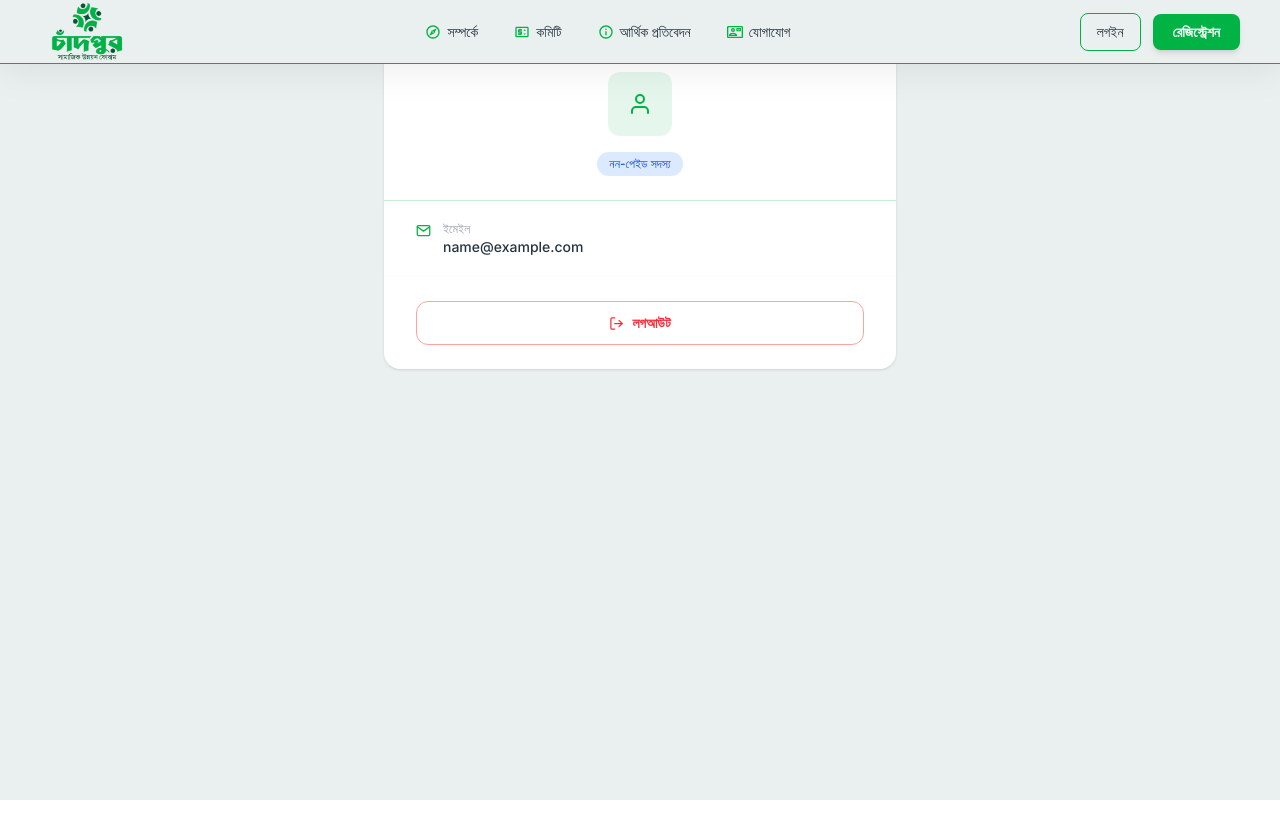
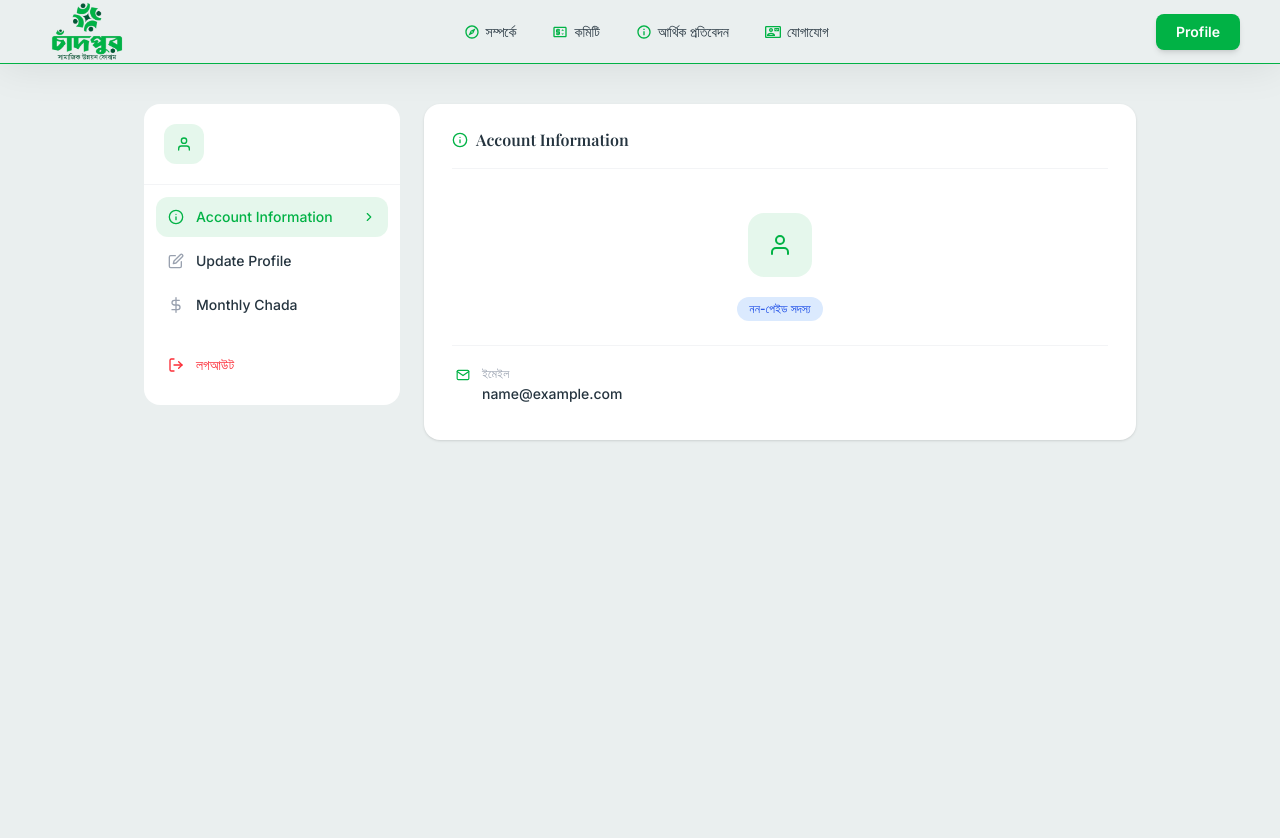
Before and after one commit to nuruddin-osman/chandpur-samajik-unnoyon-forum, a Next.js app in the folder frontend/: page /pages/profile in a window 1280 px wide. Shown: the top 838 px of the page. Before the commit the page ends 800 px from the top, so only its background shows below. Built offline with nearby package versions, Linux system fonts and the light colour scheme; sample sign-in values are in the browser's storage; a web font is replaced by a local one.

Commit message:
Profile page redesign done

```diff
--- a/frontend/src/app/layout.js
+++ b/frontend/src/app/layout.js
@@ -24,7 +24,7 @@ export default function RootLayout({ children }) {
       <body>
         <Providers>
           <Navbar />
-          {children}
+          <main className="pt-16">{children}</main>
         </Providers>
       </body>
     </html>
--- a/frontend/src/app/pages/profile/page.jsx
+++ b/frontend/src/app/pages/profile/page.jsx
@@ -1,46 +1,35 @@
-// app/profile/page.jsx
 "use client";
 
+import { useState, useEffect } from "react";
 import { useSelector, useDispatch } from "react-redux";
 import { useRouter } from "next/navigation";
-import { useEffect } from "react";
 import {
   FiUser,
-  FiPhone,
-  FiMail,
-  FiMapPin,
-  FiHome,
-  FiBriefcase,
-  FiDroplet,
-  FiCreditCard,
-  FiUsers,
-  FiCalendar,
   FiLogOut,
+  FiMenu,
+  FiX,
+  FiInfo,
+  FiEdit,
+  FiDollarSign,
+  FiChevronRight,
 } from "react-icons/fi";
 import { logout } from "@/store/auth/authSlice";
+import AccountInformation from "./profile-items/AccountInformation";
+import MonthlyChanda from "./profile-items/MonthlyChanda";
+import UpdateProfile from "./profile-items/UpdateProfile";
 
-const InfoRow = ({ icon, label, value }) =>
-  value ? (
-    <div className="flex items-start gap-3 py-3 border-b border-border-prim/20 last:border-0">
-      <span className="text-button-bg mt-0.5">{icon}</span>
-      <div>
-        <p className="text-xs text-gray-400">{label}</p>
-        <p className="text-sm font-medium text-text">{value}</p>
-      </div>
-    </div>
-  ) : null;
-
-const occupationMap = {
-  student: "ছাত্র",
-  employee: "চাকরিজীবী",
-  student_employee: "ছাত্র + চাকরিজীবী",
-  others: "অন্যান্য",
-};
+const navItems = [
+  { key: "info", label: "Account Information", icon: <FiInfo size={16} /> },
+  { key: "update", label: "Update Profile", icon: <FiEdit size={16} /> },
+  { key: "chanda", label: "Monthly Chada", icon: <FiDollarSign size={16} /> },
+];
 
 const page = () => {
   const { user, token } = useSelector((state) => state.auth);
   const dispatch = useDispatch();
   const router = useRouter();
+  const [active, setActive] = useState("info");
+  const [sidebarOpen, setSidebarOpen] = useState(false);
 
   useEffect(() => {
     if (!token) router.push("/pages/login");
@@ -48,95 +37,143 @@ const page = () => {
 
   if (!user) return null;
 
-  const dob = user.dateOfBirth
-    ? new Date(user.dateOfBirth).toLocaleDateString("bn-BD")
-    : null;
-
   const handleLogout = () => {
     dispatch(logout());
     router.push("/pages/login");
   };
+
+  const handleNav = (key) => {
+    setActive(key);
+    setSidebarOpen(false);
+  };
+
+  const renderContent = () => {
+    if (active === "info") return <AccountInformation user={user} />;
+    if (active === "update") return <UpdateProfile />;
+    if (active === "chanda") return <MonthlyChanda />;
+  };
+
+  const activeLabel = navItems.find((n) => n.key === active)?.label;
   return (
-    <div className="min-h-screen bg-section-bg-gray py-10 px-4 font-inter">
-      <div className="max-w-lg mx-auto">
-        {/* Header */}
-        <div className="bg-white rounded-t-2xl shadow-sm px-8 pt-8 pb-6 text-center border-b border-border-prim/20">
-          <div className="w-16 h-16 bg-button-bg/10 rounded-xl flex items-center justify-center mx-auto mb-4">
-            <FiUser className="text-button-bg text-2xl" />
-          </div>
-          <h1 className="text-2xl font-bold text-heading font-playfair">
-            {user.fullName}
-          </h1>
-          <div className="flex items-center justify-center gap-2 mt-2">
-            <span className="text-xs px-3 py-1 rounded-full bg-blue-100 text-blue-700 font-medium">
-              {user.memberType === "paid" ? "পেইড সদস্য" : "নন-পেইড সদস্য"}
-            </span>
-          </div>
-        </div>
+    <div className="min-h-screen bg-section-bg-gray font-inter">
+      {/* Top bar — mobile only */}
+      <div className="lg:hidden flex items-center justify-between px-4 py-3 bg-white border-b border-gray-100 sticky top-0 z-30">
+        <button
+          onClick={() => setSidebarOpen(true)}
+          className="p-2 rounded-xl hover:bg-gray-50 text-text"
+        >
+          <FiMenu size={20} />
+        </button>
+        <span className="text-sm font-semibold text-heading font-playfair">
+          {activeLabel}
+        </span>
+        <div className="w-9" />
+      </div>
 
-        {/* Info */}
-        <div className="bg-white shadow-sm px-6 md:px-8 py-2">
-          <InfoRow
-            icon={<FiUser size={15} />}
-            label="পিতার নাম"
-            value={user.fatherName}
-          />
-          <InfoRow
-            icon={<FiCalendar size={15} />}
-            label="জন্ম তারিখ"
-            value={dob}
-          />
-          <InfoRow
-            icon={<FiUser size={15} />}
-            label="বয়স"
-            value={user.age ? `${user.age} বছর` : null}
-          />
-          <InfoRow
-            icon={<FiDroplet size={15} />}
-            label="রক্তের গ্রুপ"
-            value={user.bloodGroup}
-          />
-          <InfoRow
-            icon={<FiCreditCard size={15} />}
-            label="NID / জন্ম নিবন্ধন"
-            value={user.nid}
-          />
-          <InfoRow
-            icon={<FiPhone size={15} />}
-            label="ফোন নম্বর"
-            value={user.phone}
-          />
-          <InfoRow
-            icon={<FiMail size={15} />}
-            label="ইমেইল"
-            value={user.email}
-          />
-          <InfoRow
-            icon={<FiMapPin size={15} />}
-            label="গ্রাম"
-            value={user.village}
-          />
-          <InfoRow
-            icon={<FiHome size={15} />}
-            label="বাড়ির নাম / নম্বর"
-            value={user.houseName}
-          />
-          <InfoRow
-            icon={<FiBriefcase size={15} />}
-            label="পেশা"
-            value={occupationMap[user.occupation]}
-          />
-        </div>
+      {/* Mobile overlay */}
+      {sidebarOpen && (
+        <div
+          className="fixed inset-0 bg-black/30 z-10 lg:hidden"
+          onClick={() => setSidebarOpen(false)}
+        />
+      )}
 
-        {/* Logout */}
-        <div className="bg-white rounded-b-2xl shadow-sm px-6 md:px-8 pb-6 pt-2">
-          <button
-            onClick={handleLogout}
-            className="mt-4 w-full h-11 border border-red-300 text-red-500 hover:bg-red-50 rounded-xl text-sm font-semibold transition-all duration-200 flex items-center justify-center gap-2"
+      <div className="max-w-5xl mx-auto px-4 py-6 lg:py-10">
+        <div className="flex gap-6 items-start">
+          {/* ── Sidebar ── */}
+          <aside
+            className={`
+              fixed top-0 left-0 h-full w-72 bg-white z-20 shadow-xl
+              transform transition-transform duration-300 ease-in-out
+              lg:static lg:h-auto lg:w-64 lg:shadow-none lg:rounded-2xl
+              lg:transform-none lg:transition-none lg:shrink-0
+              ${sidebarOpen ? "translate-x-0" : "-translate-x-full lg:translate-x-0"}
+            `}
           >
-            <FiLogOut size={15} />
-            লগআউট
-          </button>
+            {/* Sidebar header */}
+            <div className="flex items-center justify-between px-5 py-4 border-b border-gray-100 lg:hidden">
+              <span className="font-semibold text-heading text-sm font-playfair">
+                মেনু
+              </span>
+              <button
+                onClick={() => setSidebarOpen(false)}
+                className="p-1.5 rounded-lg hover:bg-gray-50 text-gray-500"
+              >
+                <FiX size={18} />
+              </button>
+            </div>
+
+            {/* User info — sidebar top */}
+            <div className="px-5 py-5 border-b border-gray-100">
+              <div className="flex items-center gap-3">
+                <div className="w-10 h-10 rounded-xl bg-button-bg/10 flex items-center justify-center shrink-0">
+                  <FiUser className="text-button-bg" size={16} />
+                </div>
+                <div className="min-w-0">
+                  <p className="text-sm font-semibold text-heading truncate font-playfair">
+                    {user.fullName}
+                  </p>
+                  <p className="text-xs text-gray-400 truncate">{user.phone}</p>
+                </div>
+              </div>
+            </div>
+
+            {/* Nav items */}
+            <nav className="px-3 py-3 flex flex-col gap-1">
+              {navItems.map((item) => (
+                <button
+                  key={item.key}
+                  onClick={() => handleNav(item.key)}
+                  className={`
+                    w-full flex items-center gap-3 px-3 py-2.5 rounded-xl text-sm font-medium transition-all duration-150 text-left
+                    ${
+                      active === item.key
+                        ? "bg-button-bg/10 text-button-bg"
+                        : "text-text hover:bg-gray-50"
+                    }
+                  `}
+                >
+                  <span
+                    className={
+                      active === item.key ? "text-button-bg" : "text-gray-400"
+                    }
+                  >
+                    {item.icon}
+                  </span>
+                  <span className="flex-1">{item.label}</span>
+                  {active === item.key && (
+                    <FiChevronRight size={14} className="text-button-bg" />
+                  )}
+                </button>
+              ))}
+            </nav>
+
+            {/* Logout */}
+            <div className="px-3 pb-5 mt-2">
+              <button
+                onClick={handleLogout}
+                className="w-full flex items-center gap-3 px-3 py-2.5 rounded-xl text-sm font-medium text-red-500 hover:bg-red-50 transition-all duration-150 text-left"
+              >
+                <FiLogOut size={16} />
+                লগআউট
+              </button>
+            </div>
+          </aside>
+
+          {/* ── Main content ── */}
+          <main className="flex-1 min-w-0 bg-white rounded-2xl shadow-sm px-5 md:px-7 py-6">
+            {/* Desktop section heading */}
+            <div className="hidden lg:flex items-center gap-2 mb-5 pb-4 border-b border-gray-100">
+              <span className="text-button-bg">
+                {navItems.find((n) => n.key === active)?.icon}
+              </span>
+              <h2 className="text-base font-semibold text-heading font-playfair">
+                {activeLabel}
+              </h2>
+            </div>
+
+            {renderContent()}
+          </main>
         </div>
       </div>
     </div>
--- /dev/null
+++ b/frontend/src/app/pages/profile/profile-items/AccountInformation.jsx
@@ -0,0 +1,111 @@
+"use client";
+
+import {
+  FiUser,
+  FiPhone,
+  FiMail,
+  FiMapPin,
+  FiHome,
+  FiBriefcase,
+  FiDroplet,
+  FiCreditCard,
+  FiCalendar,
+} from "react-icons/fi";
+
+const InfoRow = ({ icon, label, value }) =>
+  value ? (
+    <div className="flex items-start gap-3 py-3 border-b border-gray-100 last:border-0">
+      <span className="text-button-bg mt-0.5 shrink-0">{icon}</span>
+      <div className="min-w-0">
+        <p className="text-xs text-gray-400 mb-0.5">{label}</p>
+        <p className="text-sm font-medium text-text break-words">{value}</p>
+      </div>
+    </div>
+  ) : null;
+
+const AccountInformation = ({ user }) => {
+  const occupationMap = {
+    student: "ছাত্র / ছাত্রী",
+    employee: "চাকরিজীবী",
+    student_employee: "ছাত্র + চাকরিজীবী",
+    others: "অন্যান্য",
+  };
+  const dob = user?.dateOfBirth
+    ? new Date(user.dateOfBirth).toLocaleDateString("bn-BD")
+    : null;
+
+  return (
+    <div>
+      {/* Profile card top */}
+      <div className="flex flex-col items-center text-center py-6 border-b border-gray-100 mb-2">
+        <div className="w-16 h-16 rounded-2xl bg-button-bg/10 flex items-center justify-center mb-3">
+          <FiUser className="text-button-bg text-2xl" />
+        </div>
+        <h2 className="text-lg font-bold text-heading font-playfair">
+          {user?.fullName}
+        </h2>
+        <div className="flex flex-wrap justify-center gap-2 mt-2">
+          <span className="text-xs px-3 py-1 rounded-full bg-blue-100 text-blue-700 font-medium">
+            {user?.memberType === "paid" ? "পেইড সদস্য" : "নন-পেইড সদস্য"}
+          </span>
+        </div>
+      </div>
+
+      {/* Info rows */}
+      <div className="px-1">
+        <InfoRow
+          icon={<FiUser size={14} />}
+          label="পিতার নাম"
+          value={user?.fatherName}
+        />
+        <InfoRow
+          icon={<FiCalendar size={14} />}
+          label="জন্ম তারিখ"
+          value={dob}
+        />
+        <InfoRow
+          icon={<FiUser size={14} />}
+          label="বয়স"
+          value={user?.age ? `${user.age} বছর` : null}
+        />
+        <InfoRow
+          icon={<FiDroplet size={14} />}
+          label="রক্তের গ্রুপ"
+          value={user?.bloodGroup}
+        />
+        <InfoRow
+          icon={<FiCreditCard size={14} />}
+          label="NID / জন্ম নিবন্ধন"
+          value={user?.nid}
+        />
+        <InfoRow
+          icon={<FiPhone size={14} />}
+          label="ফোন নম্বর"
+          value={user?.phone}
+        />
+        <InfoRow
+          icon={<FiMail size={14} />}
+          label="ইমেইল"
+          value={user?.email}
+        />
+        <InfoRow
+          icon={<FiMapPin size={14} />}
+          label="গ্রাম"
+          value={user?.village}
+        />
+        <InfoRow
+          icon={<FiHome size={14} />}
+          label="বাড়ির নাম / নম্বর"
+          value={user?.houseName}
+        />
+        <InfoRow
+          icon={<FiBriefcase size={14} />}
+          label="পেশা"
+          value={occupationMap[user?.occupation]}
+        />
+      </div>
+    </div>
+  );
+};
+
+export default AccountInformation;
--- /dev/null
+++ b/frontend/src/app/pages/profile/profile-items/MonthlyChanda.jsx
@@ -0,0 +1,19 @@
+"use client";
+
+import { FiDollarSign } from "react-icons/fi";
+
+const MonthlyChanda = () => {
+  return (
+    <div className="flex flex-col items-center justify-center py-16 text-center">
+      <div className="w-14 h-14 bg-button-bg/10 rounded-2xl flex items-center justify-center mb-4">
+        <FiDollarSign className="text-button-bg text-xl" />
+      </div>
+      <h3 className="text-base font-semibold text-heading font-playfair mb-1">
+        মাসিক চাঁদা
+      </h3>
+      <p className="text-sm text-gray-400">শীঘ্রই আসছে...</p>
+    </div>
+  );
+};
+
+export default MonthlyChanda;
--- /dev/null
+++ b/frontend/src/app/pages/profile/profile-items/UpdateProfile.jsx
@@ -0,0 +1,19 @@
+"use client";
+
+import { FiEdit } from "react-icons/fi";
+
+const UpdateProfile = () => {
+  return (
+    <div className="flex flex-col items-center justify-center py-16 text-center">
+      <div className="w-14 h-14 bg-button-bg/10 rounded-2xl flex items-center justify-center mb-4">
+        <FiEdit className="text-button-bg text-xl" />
+      </div>
+      <h3 className="text-base font-semibold text-heading font-playfair mb-1">
+        প্রোফাইল আপডেট
+      </h3>
+      <p className="text-sm text-gray-400">শীঘ্রই আসছে...</p>
+    </div>
+  );
+};
+
+export default UpdateProfile;
--- a/frontend/src/components/navbar/Index.jsx
+++ b/frontend/src/components/navbar/Index.jsx
@@ -12,6 +12,7 @@ import {
 } from "react-icons/md";
 import Image from "next/image";
 import Logo from "@/assets/logo.png";
+import { useSelector } from "react-redux";
 
 const navLinks = [
   { label: "সম্পর্কে", href: "/", icon: <MdOutlineExplore size={16} /> },
@@ -34,6 +35,7 @@ const navLinks = [
 
 const Navbar = () => {
   const [menuOpen, setMenuOpen] = useState(false);
+  const { user, token } = useSelector((state) => state.auth);
 
   return (
     <>
@@ -67,10 +69,20 @@ const Navbar = () => {
         </ul>
 
         {/* ── Desktop Auth Buttons ── */}
+        {token ? (
+          <div className="hidden md:flex items-center gap-3">
+            <Link
+              href="/pages/profile"
+              className="px-5 py-2 text-sm font-inter font-semibold text-white-text bg-button-bg rounded-lg shadow-md hover:opacity-90 transition-all duration-200"
+            >
+              Profile
+            </Link>
+          </div>
+        ) : (
           <div className="hidden md:flex items-center gap-3">
             <Link
               href="/pages/login"
-            className="px-4 py-2 text-sm font-inter font-medium text-text rounded-lg border border-border-prim hover:bg-button-bg transition-all duration-200"
+              className="px-4 py-2 text-sm font-inter font-medium text-text hover:text-white-text rounded-lg border border-border-prim hover:bg-button-bg transition-all duration-200"
             >
               লগইন
             </Link>
@@ -81,6 +93,7 @@ const Navbar = () => {
               রেজিস্ট্রেশন
             </Link>
           </div>
+        )}
 
         {/* ── Mobile Hamburger ── */}
         <button
```
Lines whose indentation alone changed are shown as unchanged.
